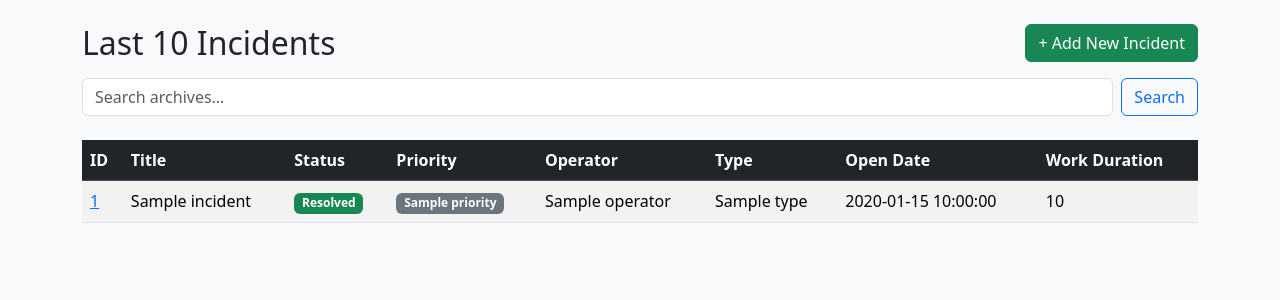
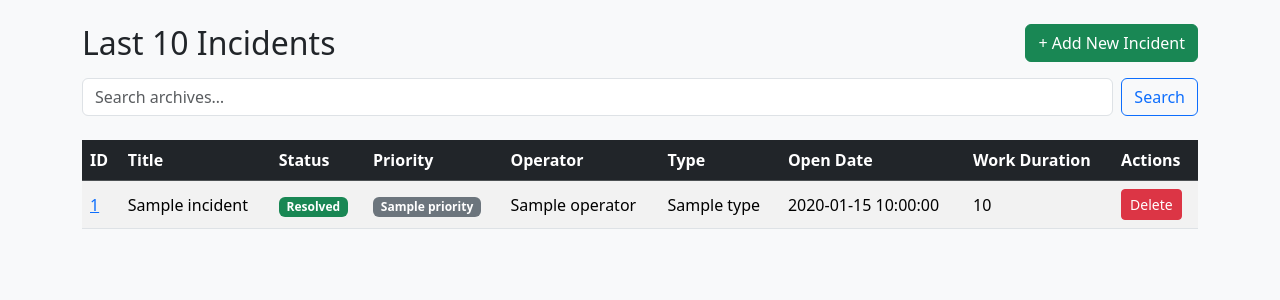
Before and after one commit to marcogomiero/py-incident-manager, a Flask app: template templates/index.html in a window 1280 px wide. Shown: the part 56-356 px from the top of the page. Run offline with Flask 3, Linux system fonts and the light colour scheme; the template is opened without the code that fills it: most values are stand-ins (such as "Sample title", 1, 10 or a date in 2020); some libraries are stand-ins or nearby versions.

Commit message:
Fix delete route: remove obsolete TinyDB compact() call
- Updated /delete endpoint to use only TinyDB.remove() for both main and archive databases.
- Dropped the unsupported compact() call that caused AttributeError on deletion.
- Deletion of incidents (including archived ones) now works without errors.

```diff
--- a/app.py
+++ b/app.py
@@ -156,6 +156,19 @@ def incident_details(unique_id):
 
     return render_template('details.html', incident=incident)
 
+@app.route('/delete/<string:unique_id>', methods=['POST'])
+def delete_incident(unique_id):
+    source, rest = unique_id.split("::", 1)
+    if source == "main":
+        db.remove(Incident.uuid == rest)
+    elif source == "archive":
+        fname, uid = rest.rsplit("::", 1)
+        path = os.path.join(ARCHIVE_DIR, fname)
+        if os.path.exists(path):
+            adb = TinyDB(path)
+            adb.remove(Incident.uuid == uid)   # basta questo
+    return redirect(url_for('index'))
+
 
 @app.route('/search_archives')
 def search_archives():
--- a/incidents.json
+++ b/incidents.json
@@ -1 +1 @@
-{"_default": {"1": {"uuid": "5f5333af-9e46-4cfd-9d8c-cfbdf9b7906b", "title": "ciao", "description": "come va?", "status": "Open", "priority": "High", "operator": "Elvis Del Tedesco", "type": "Incident", "timestamp": "2025-09-12 16:56:30", "history": [{"timestamp": "2025-09-12 16:56:30", "status": "Open", "description": "come va?", "operator": "Elvis Del Tedesco"}]}}}
+{"_default": {"2": {"uuid": "7e253429-490a-46cd-ab76-9dd441b59199", "title": "Outage su Network", "description": "", "status": "In Progress", "priority": "High", "operator": "Ivan Muraca", "type": "Network", "timestamp": "2025-09-12 17:07:53", "history": [{"timestamp": "2025-09-12 17:07:53", "status": "In Progress", "description": "", "operator": "Ivan Muraca"}]}}}
--- a/templates/index.html
+++ b/templates/index.html
@@ -26,6 +26,7 @@
       <th>Type</th>
       <th>Open Date</th>
       <th>Work Duration</th>
+      <th>Actions</th>
     </tr>
   </thead>
   <tbody>
@@ -56,6 +57,16 @@
       <td>{{ incident.type }}</td>
       <td>{{ incident.timestamp }}</td>
       <td>{{ incident.work_duration }}</td>
+      <td>
+        <form action="{{ url_for('delete_incident', unique_id=incident.unique_id) }}"
+              method="post" style="display:inline;">
+          <button type="submit"
+                  class="btn btn-sm btn-danger"
+                  onclick="return confirm('Delete this incident?');">
+            Delete
+          </button>
+        </form>
+      </td>
     </tr>
     {% endfor %}
   </tbody>
```
